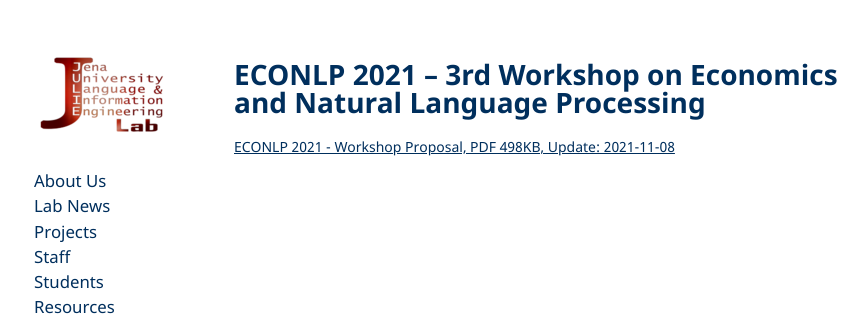
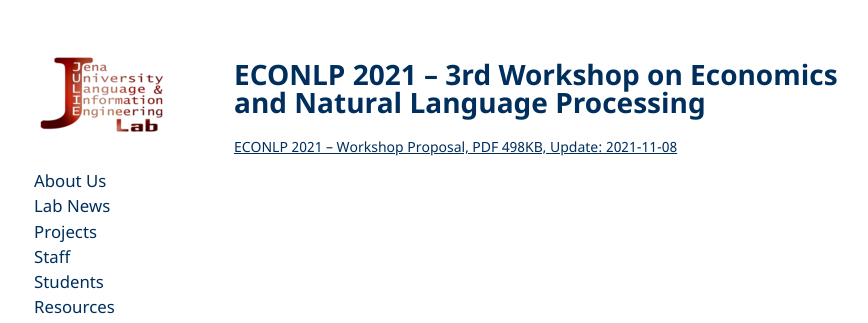
Before and after one commit to JULIELab/JULIELab.github.io, a Jekyll site: the page built from econlp/2021/index.md, in a window 1280 px wide. Shown: the top 323 px of the page, without its empty margins (176-1044 px from the left). Built offline with Jekyll 4.4.1, drawn with Linux system fonts in a browser that asks for light colours; our own code applies the rules of GitHub Pages for plain Markdown files.

```diff
--- a/econlp/2021/index.md
+++ b/econlp/2021/index.md
@@ -1,3 +1,3 @@
 # ECONLP 2021 – 3rd Workshop on Economics and Natural Language Processing
 
-[ECONLP 2021 - Workshop Proposal, PDF 498KB, Update: 2021-11-08](/econlp/ECONLP-2021-Proposal.pdf)
+[ECONLP 2021 – Workshop Proposal, PDF 498KB, Update: 2021-11-08](/econlp/ECONLP-2021-Proposal.pdf)
```
